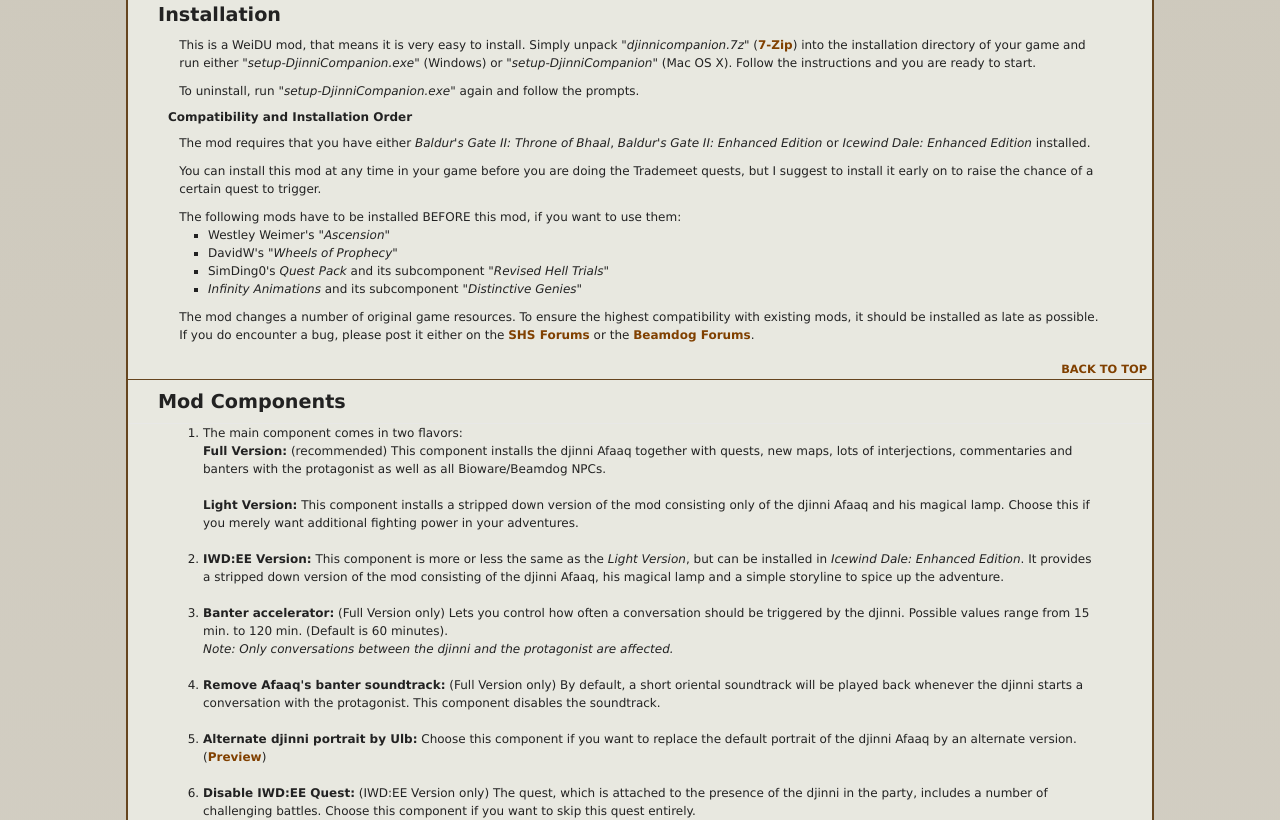
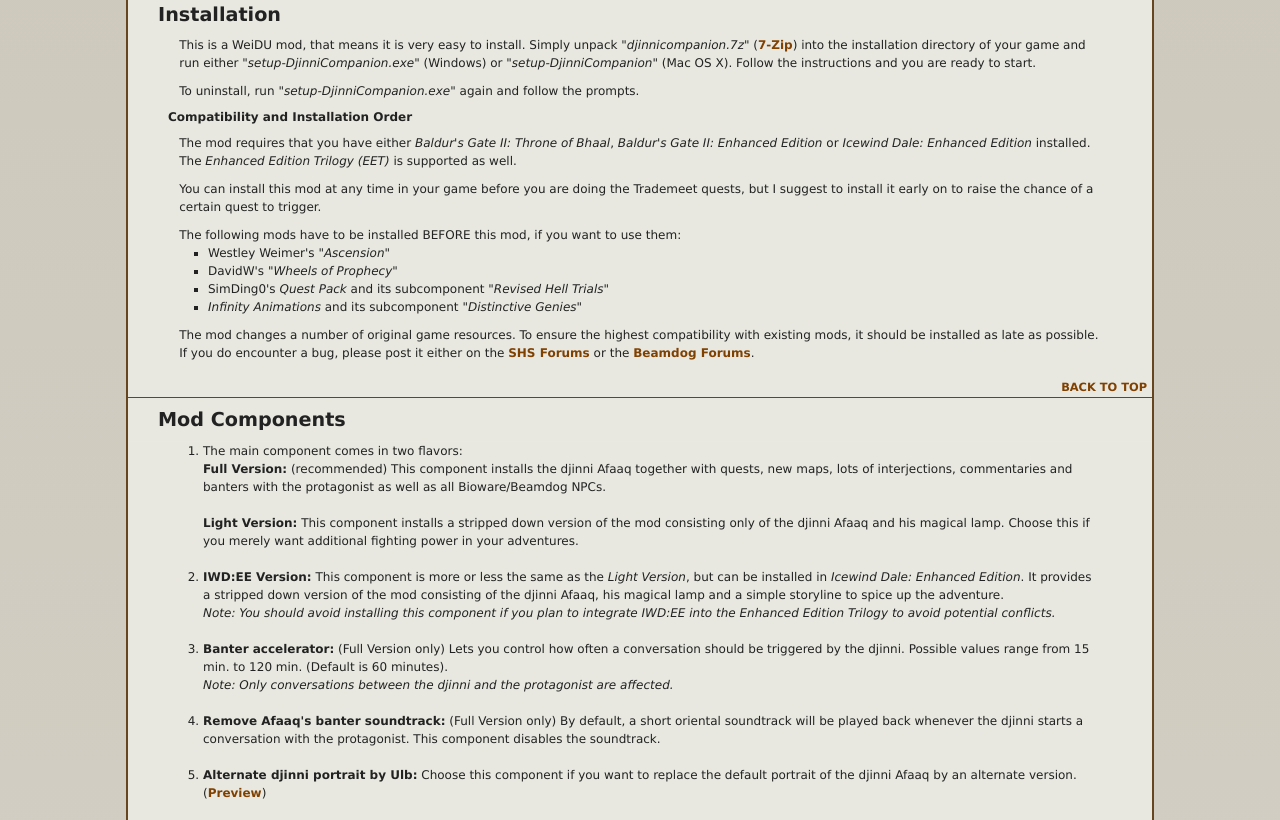
Before and after one commit to Argent77/DjinniCompanion, a plain HTML site: page DjinniCompanion/readme/readme.html in a window 1280 px wide. Shown: the part 547-1367 px from the top of the page. Drawn offline with Linux system fonts and the light colour scheme.

Commit message:
Updated readme

```diff
--- a/DjinniCompanion/readme/readme.html
+++ b/DjinniCompanion/readme/readme.html
@@ -375,7 +375,7 @@
           <p>This is a WeiDU mod, that means it is very easy to install. Simply unpack <em>&quot;djinnicompanion.7z&quot;</em> (<a href="http://www.7-zip.org/download.html">7-Zip</a>) into the installation directory of your game and run either <em>&quot;setup-DjinniCompanion.exe&quot;</em> (Windows) or <em>&quot;setup-DjinniCompanion&quot;</em> (Mac OS X). Follow the instructions and you are ready to start.</p>
           <p>To uninstall, run <em>&quot;setup-DjinniCompanion.exe&quot;</em> again and follow the prompts.</p>
           <h5>Compatibility and Installation Order</h5>
-          <p>The mod requires that you have either <em>Baldur's Gate II: Throne of Bhaal</em>, <em>Baldur's Gate II: Enhanced Edition</em> or <em>Icewind Dale: Enhanced Edition</em> installed.</p>
+          <p>The mod requires that you have either <em>Baldur's Gate II: Throne of Bhaal</em>, <em>Baldur's Gate II: Enhanced Edition</em> or <em>Icewind Dale: Enhanced Edition</em> installed. The <em>Enhanced Edition Trilogy (EET)</em> is supported as well.</p>
           <p>You can install this mod at any time in your game before you are doing the Trademeet quests, but I suggest to install it early on to raise the chance of a certain quest to trigger.</p>
           <p>The following mods have to be installed BEFORE this mod, if you want to use them:</p>
           <ul>
@@ -408,7 +408,7 @@
               <br />
               <strong>Light Version:</strong> This component installs a stripped down version of the mod consisting only of the djinni Afaaq and his magical lamp. Choose this if you merely want additional fighting power in your adventures.<br /><br />
             </li>
-            <li><strong>IWD:EE Version:</strong> This component is more or less the same as the <em>Light Version</em>, but can be installed in <em>Icewind Dale: Enhanced Edition</em>. It provides a stripped down version of the mod consisting of the djinni Afaaq, his magical lamp and a simple storyline to spice up the adventure.<br /><br /></li>
+            <li><strong>IWD:EE Version:</strong> This component is more or less the same as the <em>Light Version</em>, but can be installed in <em>Icewind Dale: Enhanced Edition</em>. It provides a stripped down version of the mod consisting of the djinni Afaaq, his magical lamp and a simple storyline to spice up the adventure.<br /><em>Note: You should avoid installing this component if you plan to integrate IWD:EE into the Enhanced Edition Trilogy to avoid potential conflicts.</em><br /><br /></li>
             <li><strong>Banter accelerator:</strong> (Full Version only) Lets you control how often a conversation should be triggered by the djinni. Possible values range from 15 min. to 120 min. (Default is 60 minutes).<br /><em>Note: Only conversations between the djinni and the protagonist are affected.</em><br /><br /></li>
             <li><strong>Remove Afaaq's banter soundtrack:</strong> (Full Version only) By default, a short oriental soundtrack will be played back whenever the djinni starts a conversation with the protagonist. This component disables the soundtrack.<br /><br /></li>
             <li><strong>Alternate djinni portrait by Ulb:</strong> Choose this component if you want to replace the default portrait of the djinni Afaaq by an alternate version. (<a href="AfaaqAlternate.jpg" target="_blank">Preview</a>)<br /><br /></li>
```
Also changed, not shown: DjinniCompanion/readme/readme-german.html (+2 -2 lines), 1 other file.
